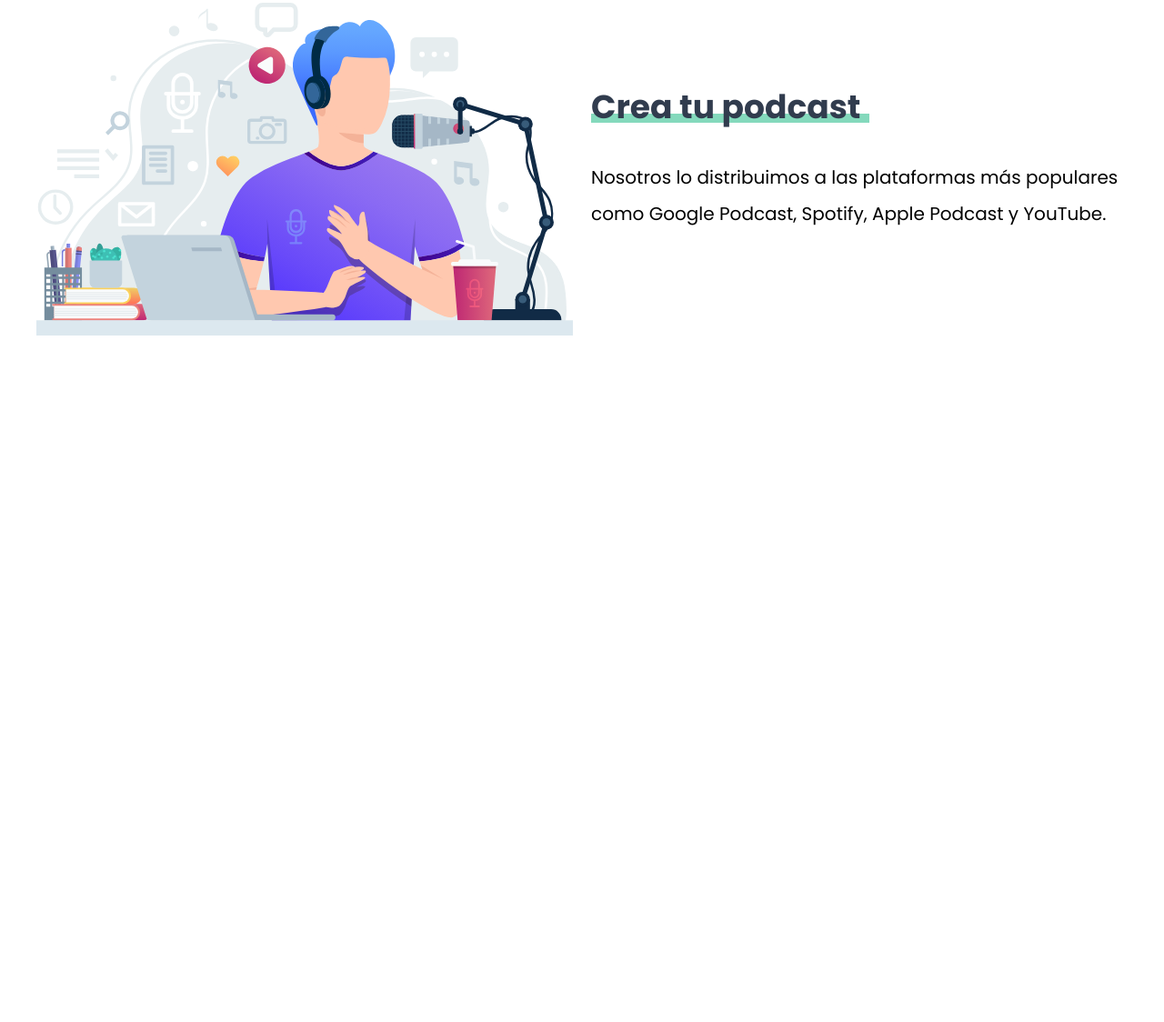
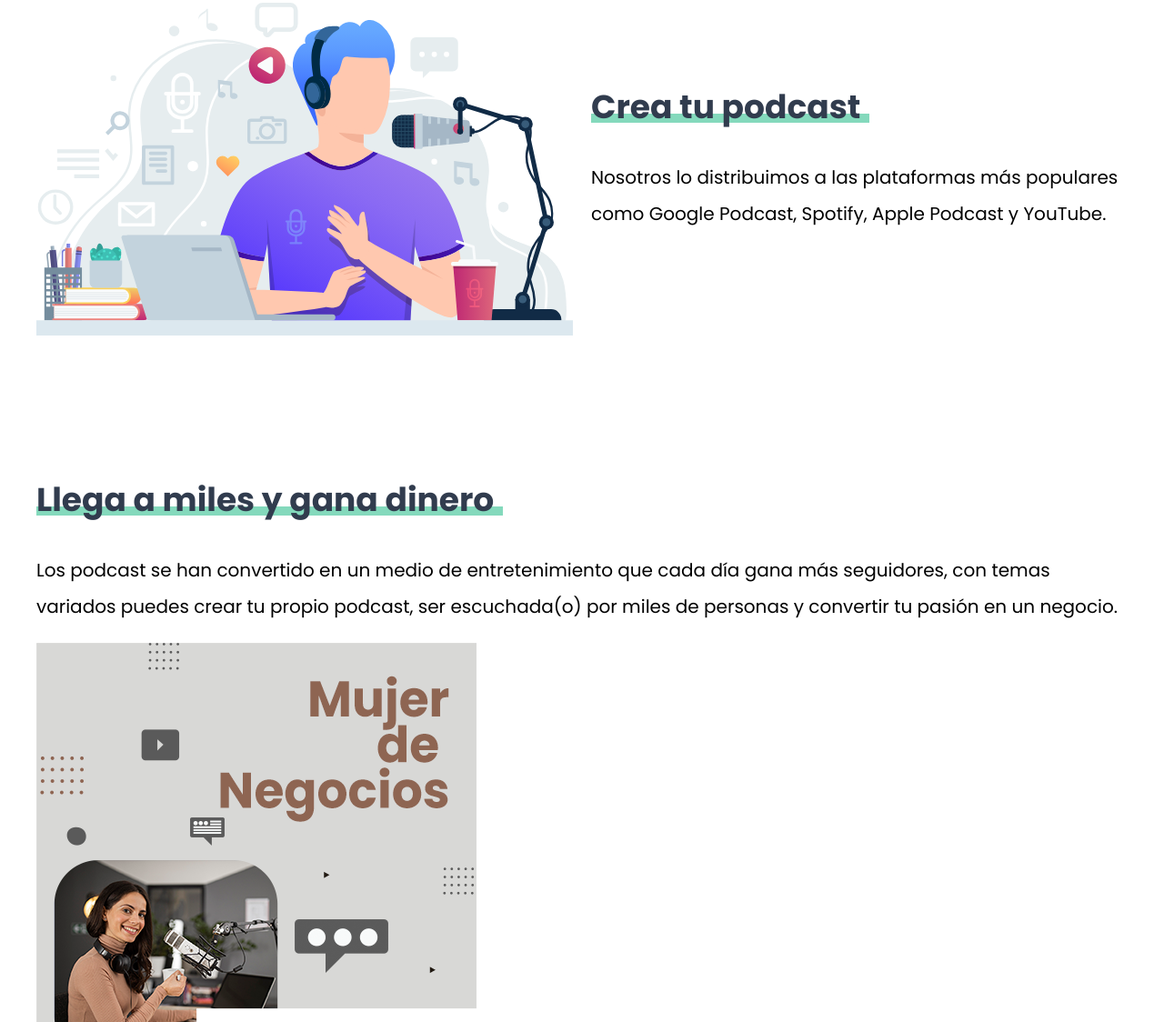
Before and after one commit to mcmmiguel/PodcastFM, a website: page index.html in a window 1280 px wide. Shown: the part 876-2000 px from the top of the page at 91% size. Before the commit the page ends 1325 px from the top, so only its background shows below. Drawn offline with nearby package versions, Linux system fonts and the light colour scheme; files that its build step writes are made by us from their sources.

Commit message:
index.html: Seccion Beneficios agregada.

```diff
--- a/index.html
+++ b/index.html
@@ -40,5 +40,18 @@
 
     </section>
 
+    <section class="beneficios seccion">
+        <div class="beneficios-grid contenedor">
+            <div class="contenido-benficios">
+                <h2>Llega a miles y gana dinero</h2>
+                <p>Los podcast se han convertido en un medio de entretenimiento que cada día gana más seguidores, con temas variados puedes crear tu propio podcast, ser escuchada(o) por miles de personas y convertir tu pasión en un negocio.</p>
+            </div>
+
+            <div class="imagen">
+                <img src="build/img/podcast_cover.png" alt="Imagen">
+            </div>
+        </div>
+    </section>
+
 </body>
 </html>
```
